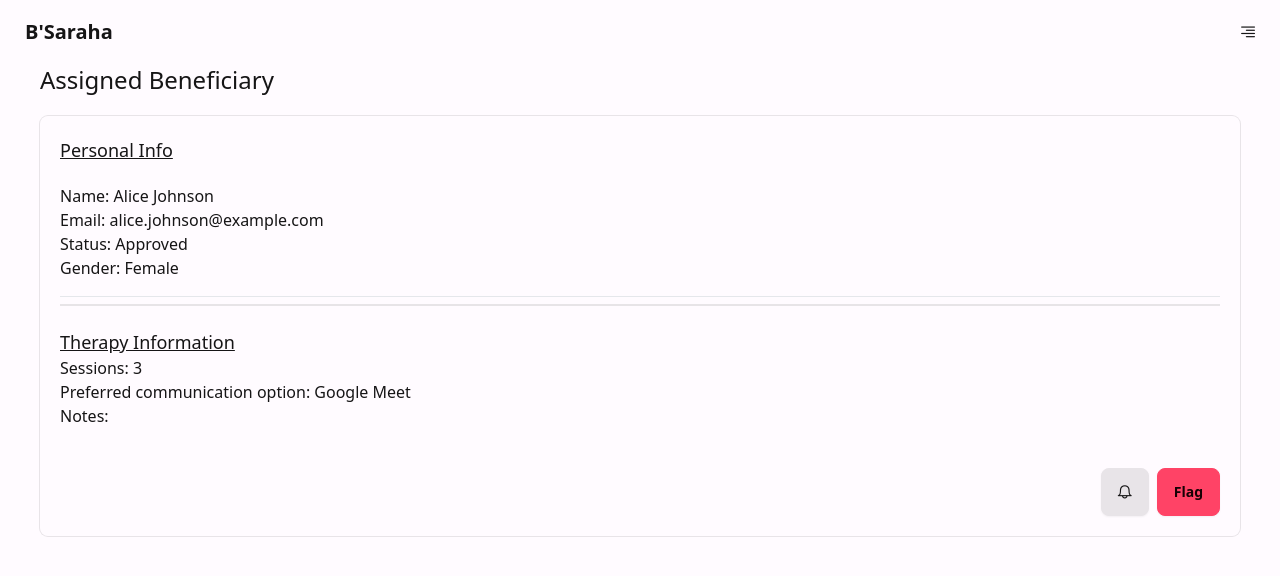
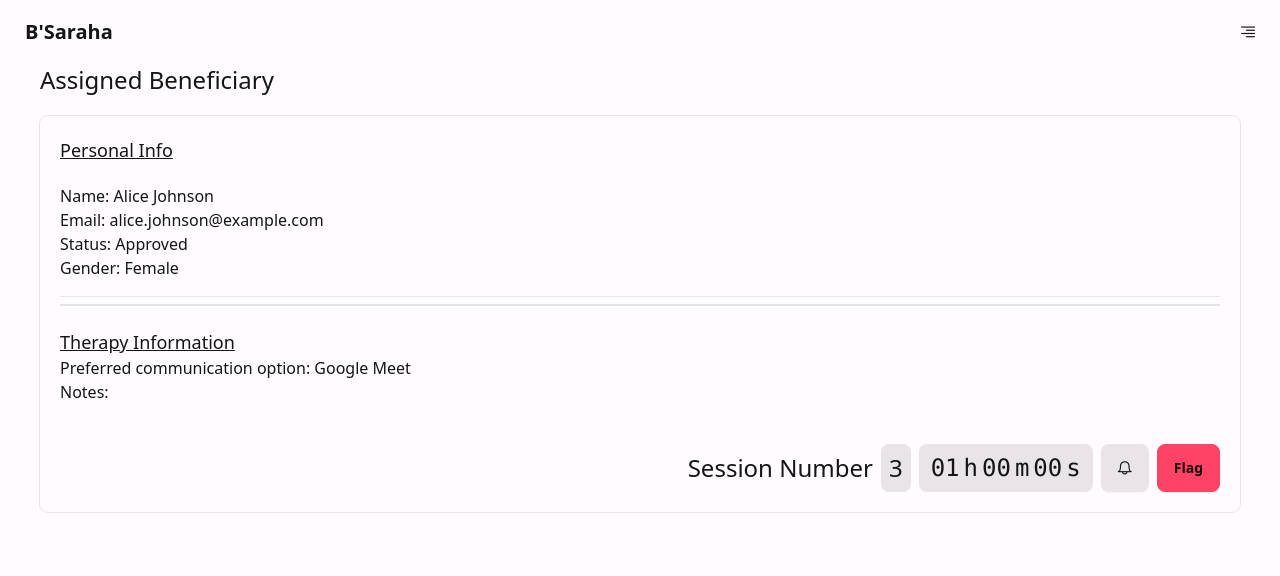
Before and after one commit to VoidRB/HNSTBooking, a Vue app in the folder client/: page /PeerSupporter in a window 1280 px wide. Shown: the top 576 px of the page. Built offline with nearby package versions, Linux system fonts and the light colour scheme.

Commit message:
Chore: clean-up and small changes

```diff
--- a/client/src/components/Assessments/DuringAssessment.vue
+++ b/client/src/components/Assessments/DuringAssessment.vue
@@ -25,6 +25,7 @@ const submitAssessment = async () => {
       // peerSupporterId: payload.id,
       psychlopsAnswers: psychlopsAnswers,
       sessionNumber: props.sessionNumber,
+      assessmentDate: props.chosenAssessmentDate,
     })
     toast.success('Successfully submitted the Assessment')
   } catch (error) {}
--- a/client/src/components/Assessments/PostAssessment.vue
+++ b/client/src/components/Assessments/PostAssessment.vue
@@ -23,6 +23,7 @@ const submitAssessment = async () => {
       beneficiaryId: props.beneficiary?.id,
       // peerSupporterId: payload.id,
       psychlopsAnswers: psychlopsAnswers,
+      assessmentDate: props.chosenAssessmentDate,
     })
     toast.success('Successfully submitted the Assessment')
   } catch (error) {}
--- a/client/src/components/Assessments/ScreeningAssessment.vue
+++ b/client/src/components/Assessments/ScreeningAssessment.vue
@@ -48,6 +48,7 @@ const submitAssessment = async () => {
       MHCAnswers: MHCAnswers,
       psychlopsAnswers: psychlopsAnswers,
       GRiSTAnswers: GRiSTAnswers,
+      assessmentDate: props.chosenAssessmentDate,
     })
     toast.success('Successfully submitted the Assessment')
   } catch (error) {}
--- a/client/src/components/NavBar.vue
+++ b/client/src/components/NavBar.vue
@@ -55,7 +55,7 @@ const menuData = [
 ]
 </script>
 <template>
-  <div class="navbar fixed z-10">
+  <div class="navbar fixed z-10 bg-base-100">
     <section class="navbar-start">
       <RouterLink :to="{ name: 'home' }" class="btn btn-ghost text-xl">B'Saraha</RouterLink>
     </section>
--- a/client/src/components/RegisterForm.vue
+++ b/client/src/components/RegisterForm.vue
@@ -20,6 +20,7 @@ const register = async () => {
   if (user.password != user.passwordRepeated) {
     passwordBorderColor.value = 'input-error'
     toast.warning('Passwords Dont Match')
+    return
   }
 
   try {
--- a/client/src/components/SessionForm.vue
+++ b/client/src/components/SessionForm.vue
@@ -20,12 +20,13 @@ const session = reactive({
   SessionDuration: 60,
 })
 
-const bookSession = () => {
+const bookSession = async () => {
   try {
-    const response = axios.postForm('/api/bookSession', {
+    await axios.postForm('/api/bookSession', {
       beneficiaryEmail: session.beneficiaryEmail,
       beneficiaryName: session.beneficiaryName,
       beneficiaryLocation: session.location,
+      beneficiaryLocationState: session.locationState,
       beneficiaryEmploymentStatus: session.employnmentStatus,
       beneficiaryPhoneCode: session.beneficiaryPhoneCode,
       SessionDate: session.SessionDate,
@@ -35,8 +36,8 @@ const bookSession = () => {
     })
     toast.success('Successfully booked')
   } catch (error) {
-    toast.error('failed')
-    console.log(error)
+    toast.error('Failed to book session')
+    console.error(error)
   }
 }
 </script>
@@ -46,8 +47,8 @@ const bookSession = () => {
     @submit.prevent="bookSession"
   >
     <h1 class="font-bold">Fill in the form below to start your therapy!</h1>
-    <div class="flex gap-5">
-      <section class="flex w-1/2 flex-col gap-5">
+    <div class="flex flex-col gap-5 md:flex-row">
+      <section class="flex w-full flex-col gap-5 md:w-1/2">
         <!-- Beneficiary Email -->
         <div class="flex w-full flex-col items-center">
           <label for="Beneficiary">Beneficiary Email</label>
@@ -75,7 +76,6 @@ const bookSession = () => {
           <label>Employment Status</label>
           <select
             required
-            placeholder="Pick One"
             class="select select-bordered w-full max-w-xs"
             v-model="session.employnmentStatus"
           >
@@ -100,13 +100,12 @@ const bookSession = () => {
           />
         </div>
       </section>
-      <section class="flex w-1/2 flex-col gap-5">
-        <!-- Perferred Communication -->
+      <section class="flex w-full flex-col gap-5 md:w-1/2">
+        <!-- Preferred Communication -->
         <div class="flex w-full flex-col items-center">
-          <label>Perferred Platform</label>
+          <label>Preferred Platform</label>
           <select
             required
-            placeholder="Pick One"
             class="select select-bordered w-full max-w-xs"
             v-model="session.SessionCommOption"
           >
@@ -153,10 +152,9 @@ const bookSession = () => {
           class="flex w-full flex-col items-center"
           v-else-if="session.SessionCommOption === 'Web Conferencing'"
         >
-          <label>Perferred Platform</label>
+          <label>Preferred Platform</label>
           <select
             required
-            placeholder="Pick One"
             class="select select-bordered w-full max-w-xs"
             v-model="session.SessionCommOptionData"
           >
@@ -207,6 +205,6 @@ const bookSession = () => {
         </div>
       </section>
     </div>
-    <button class="btn">Book</button>
+    <button class="btn mb-5">Book</button>
   </form>
 </template>
--- a/client/src/components/beneficiaryForPeerSupporter.vue
+++ b/client/src/components/beneficiaryForPeerSupporter.vue
@@ -33,16 +33,31 @@ const notifyBeneficiary = async (chosenBeneficiaryId: number) => {
     <h1 class="w-full text-2xl">Assigned Beneficiary</h1>
     <div class="m-5 flex w-full flex-col rounded-lg p-5 ring-1 ring-base-200">
       <h1 class="mb-5 text-lg underline">Personal Info</h1>
-      <h1 class="text-">Name: {{ beneficiary.name }}</h1>
-      <h1>Email: {{ beneficiary.email }}</h1>
-      <h1>Status: {{ beneficiary.status }}</h1>
-      <h1>Gender: {{ beneficiary.gender }}</h1>
+      <p class="text-">Name: {{ beneficiary.name }}</p>
+      <p>Email: {{ beneficiary.email }}</p>
+      <p>Status: {{ beneficiary.status }}</p>
+      <p>Gender: {{ beneficiary.gender }}</p>
       <hr class="divider" />
       <h1 class="text-lg underline">Therapy Information</h1>
-      <h1>Sessions: {{ beneficiary.Sessions }}</h1>
-      <h1>Preferred communication option: {{ beneficiary.communicationOption }}</h1>
-      <h1>Notes: {{ beneficiary.staffNotes }}</h1>
-      <section class="mt-10 flex gap-2 self-end">
+      <p>Preferred communication option: {{ beneficiary.communicationOption }}</p>
+      <p>Notes: {{ beneficiary.staffNotes }}</p>
+      <section class="mt-10 flex items-center justify-center gap-2 self-end">
+        <div class="flex justify-center gap-2 text-2xl">
+          <p class="self-center bg-none">Session Number</p>
+          <p class="flex items-center justify-center rounded-lg bg-base-200 p-2">
+            {{ beneficiary.Sessions }}
+          </p>
+        </div>
+        <div class="flex items-center justify-center rounded-lg bg-base-200">
+          <span class="countdown h-full select-none gap-1 p-3 font-mono text-2xl">
+            <span style="--value: 1"></span>
+            h
+            <span style="--value: 00"></span>
+            m
+            <span style="--value: ${counter}"></span>
+            s
+          </span>
+        </div>
         <button class="pi pi-bell btn" @click="notifyBeneficiary(beneficiary.id)"></button>
         <button class="btn btn-error" onclick="my_modal_3.showModal()">Flag</button>
       </section>
--- a/client/src/views/AssessmentsView.vue
+++ b/client/src/views/AssessmentsView.vue
@@ -57,12 +57,12 @@ const chosenSessionNumber = ref('1')
         </select>
       </div>
 
-      <div class="join flex w-1/3 flex-col">
-        <label class="join-item label-text">Assessment Type</label>
+      <div class="flex w-1/3 flex-col">
+        <label class="label-text">Assessment Type</label>
         <div class="join">
           <select
             v-model="chosenAssessmentType"
-            class="join-item select select-bordered join-horizontal w-full max-w-xs text-ellipsis text-nowrap"
+            class="join-item select select-bordered w-full max-w-xs text-ellipsis text-nowrap"
           >
             <option disabled selected>Assessment Type</option>
             <option>Screening</option>
--- a/client/src/views/HomeView.vue
+++ b/client/src/views/HomeView.vue
@@ -8,7 +8,7 @@ const formState = ref(true)
 
 <template>
   <div class="flex h-full w-full items-center justify-center">
-    <section class="hidden h-full w-2/3 items-start justify-start bg-base-200 p-10 md:flex">
+    <section class="hidden h-full w-2/3 items-start justify-start bg-base-200 p-10 lg:flex">
       <h1 class="mx-4 select-none text-9xl font-bold text-neutral shadow-black drop-shadow-xl">
         Welcome to B'Sarahas <span class="text-secondary">peer</span
         ><span class="text-primary">-to-</span><span class="text-accent">peer</span>
```
